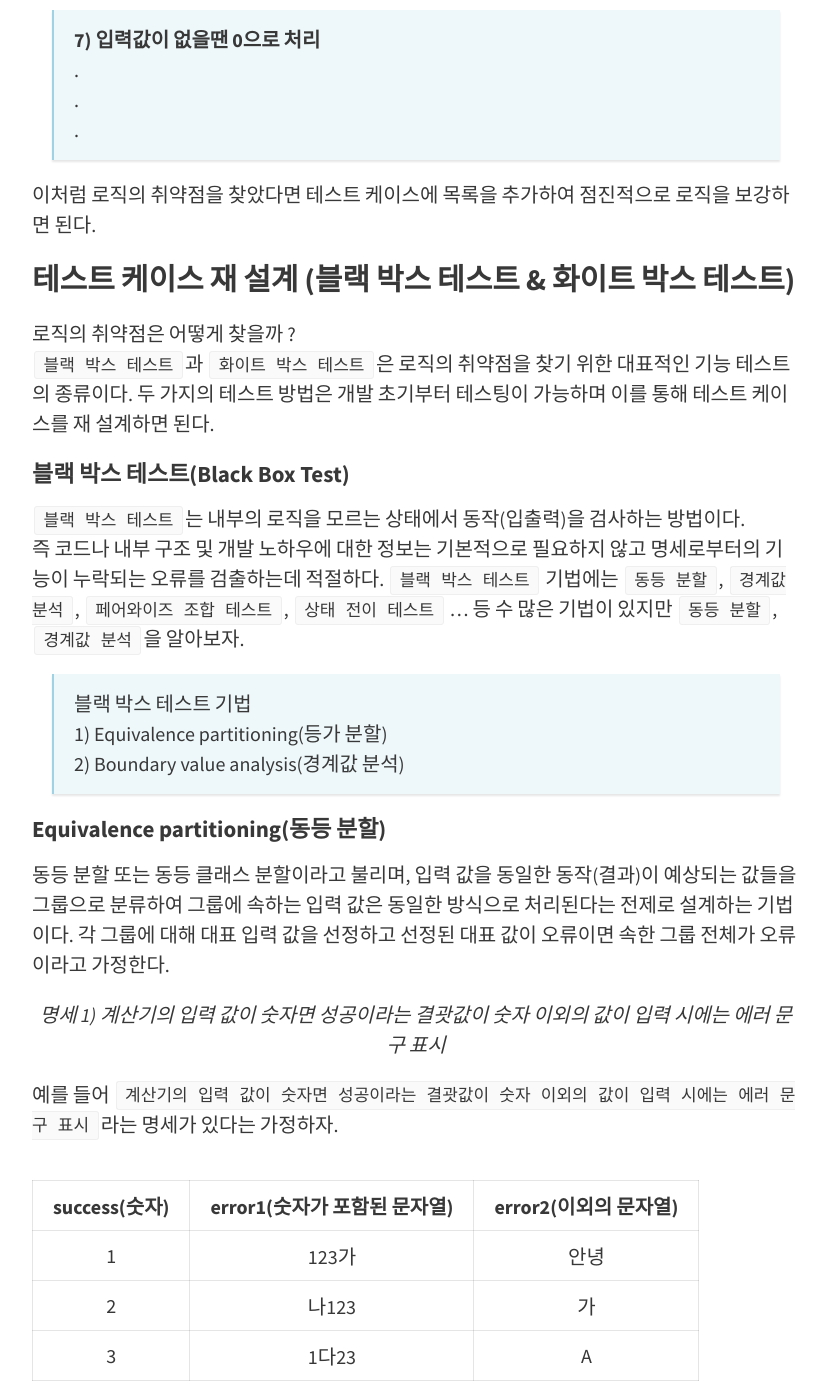
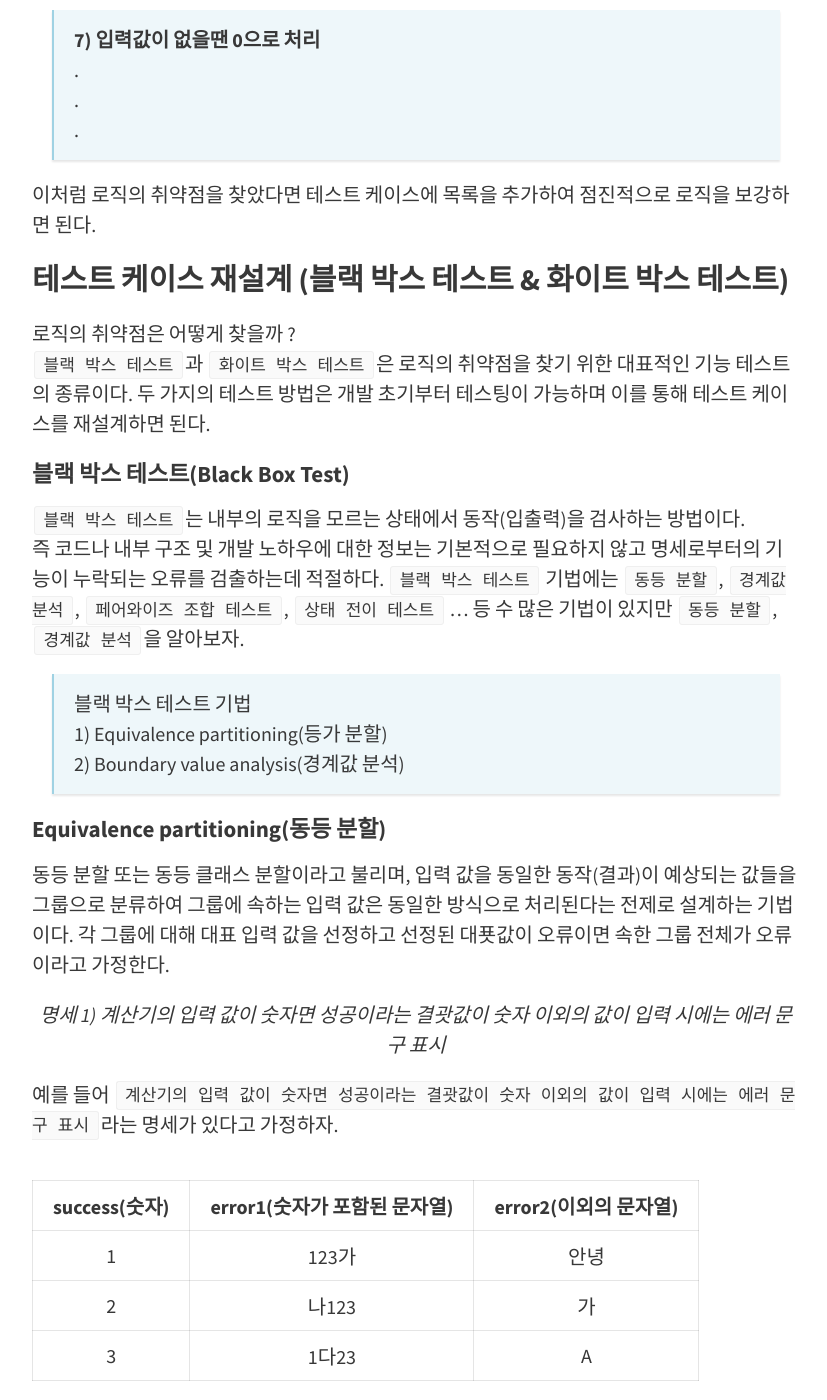
Before and after one commit to gmoon92/gmoon92.github.io, a Jekyll site: the page built from _posts/2018-08-09-TDD2.md, in a window 1280 px wide and 1400 px high, scrolled down 18807 px. Shown: the whole window, without its empty margins (224-1051 px from the left). Built offline with Jekyll 4.4.1, drawn with Linux system fonts in a browser that asks for light colours; comment, search, counter and statistics services are not loaded; some of the changed text lies outside the part shown.

Commit message:
ㅅㄷㄴㅅ

````diff
--- a/_posts/2018-08-09-TDD2.md
+++ b/_posts/2018-08-09-TDD2.md
@@ -274,7 +274,7 @@ public class CustomClassRule implements TestRule {
 4) 녹색!! 테스트가 성공적으로 진행됐음을 알 수 있다. <br/>
 5) 테스트가 진행된 `@Test` 메소드 목록이다. <br/>
 
-#### 메소드 단위생명주기
+#### 메소드 단위 생명주기
 
 <img src="/md/img/TDD/JUnit/1.png" height="400px">
 <em>JUnit 메소드 단위생명주기</em>
@@ -282,7 +282,7 @@ public class CustomClassRule implements TestRule {
 위 그림은 테스트의 결과에 따른 생명주기를 그림으로 표현했다.<br/>
 그림을 보면 각각의 `@Test` 메소드가 실행되는 과정에서 `@Before`, `@After` 매번 인스턴스를 생성한다.<br/>
 매번 인스턴스를 생성함으로 `@Test` 메소드 사이의 상호관계에서 발생하는 부작용을 방지하고 `@Test` 메소드가 독립성을 보장받게 된다.
-각각의 `@Test` 메소드가 실행되기 전에 새로운 인스턴스를 생성하기 때문에 각각의 `@Test` 메소드는 독립적인 객체환경에서 동작할 수 있다. 이를 메소드 단위생명주기라한다.
+각각의 `@Test` 메소드가 실행되기 전에 새로운 인스턴스를 생성하기 때문에 각각의 `@Test` 메소드는 독립적인 객체환경에서 동작할 수 있다. 이를 메소드 단위 생명주기라한다.
 
 ---
 
@@ -306,7 +306,7 @@ TDD를 개발 연습할 때는 유틸성 기능 또는 알고리즘 문제를
 <img src="/md/img/TDD/JUnit/3.png" height="400px">
 <em>S.M.A.R.T</em>
 
-이 후 목표를 정한 후 단위별로 나누어 테스트 케이스를 작성한다.
+이후 목표를 정한 후 단위별로 나누어 테스트 케이스를 작성한다.
 
 > **계산기 테스트 케이스** 			<br/>
 > 1) 계산기 클래스 생성           		<br/>
@@ -429,7 +429,7 @@ public void add(){
 }
 ```
 
-실패하는 코드를 작성한다. 테스트를 통과하기 위해 실제코드에 add 메소드를 작성 후 다시 테스트를 진행해보자.<br/>
+실패하는 코드를 작성한다. 테스트를 통과하기 위해 실제 코드에 add 메소드를 작성 후 다시 테스트를 진행해보자.<br/>
 테스트가 성공적으로 진행됐다.
 
 #### 자연스럽게 보이는 RGR 주기 (ClaenCode)
@@ -437,7 +437,7 @@ public void add(){
 *'실패 -> 성공 -> 리펙토링  (RGR 주기)'*
 
 더하기 기능만 추가했는데 벌써 중복된 코드가 보이기 시작한다. <br/>
-테스트 코드를 리펙토링 후 테스트를 진행 해보자.
+테스트 코드를 리펙토링 후 테스트를 진행해보자.
 
 ##### CalcurationTest.java
 ``` java
@@ -576,10 +576,10 @@ public class CalcurationTest {
 이처럼 로직의 취약점을 찾았다면 테스트 케이스에 목록을 추가하여 점진적으로 로직을 보강하면 된다.
 
 
-### 테스트 케이스 재 설계 (블랙 박스 테스트 & 화이트 박스 테스트)
+### 테스트 케이스 재설계 (블랙 박스 테스트 & 화이트 박스 테스트)
 
 로직의 취약점은 어떻게 찾을까 ? <br/>
-`블랙 박스 테스트`과 `화이트 박스 테스트`은 로직의 취약점을 찾기 위한 대표적인 기능 테스트의 종류이다. 두 가지의 테스트 방법은 개발 초기부터 테스팅이 가능하며 이를 통해 테스트 케이스를 재 설계하면 된다.
+`블랙 박스 테스트`과 `화이트 박스 테스트`은 로직의 취약점을 찾기 위한 대표적인 기능 테스트의 종류이다. 두 가지의 테스트 방법은 개발 초기부터 테스팅이 가능하며 이를 통해 테스트 케이스를 재설계하면 된다.
 
 #### 블랙 박스 테스트(Black Box Test)
 `블랙 박스 테스트`는 내부의 로직을 모르는 상태에서 동작(입출력)을 검사하는 방법이다.<br/>
@@ -592,11 +592,11 @@ public class CalcurationTest {
 
 #### Equivalence partitioning(동등 분할)
  동등 분할 또는 동등 클래스 분할이라고 불리며, 입력 값을 동일한 동작(결과)이 예상되는 값들을 그룹으로 분류하여 그룹에 속하는 입력 값은 동일한 방식으로 처리된다는 전제로 설계하는 기법이다.
- 각 그룹에 대해 대표 입력 값을 선정하고 선정된 대표 값이 오류이면  속한 그룹 전체가 오류이라고 가정한다.
+ 각 그룹에 대해 대표 입력 값을 선정하고 선정된 대푯값이 오류이면 속한 그룹 전체가 오류이라고 가정한다.
 
 _명세 1) 계산기의 입력 값이 숫자면 성공이라는 결괏값이 숫자 이외의 값이 입력 시에는 에러 문구 표시_
 
-예를 들어 `계산기의 입력 값이 숫자면 성공이라는 결괏값이 숫자 이외의 값이 입력 시에는 에러 문구 표시`라는 명세가 있다는 가정하자.
+예를 들어 `계산기의 입력 값이 숫자면 성공이라는 결괏값이 숫자 이외의 값이 입력 시에는 에러 문구 표시`라는 명세가 있다고 가정하자.
 
 |success(숫자)|error1(숫자가 포함된 문자열)|error2(이외의 문자열)|
 |:--:|:-----:|:-----:|
@@ -604,9 +604,9 @@ _명세 1) 계산기의 입력 값이 숫자면 성공이라는 결괏값이 숫
 |2|나123|가|
 |3|1다23|A|
 
-동일한 동작(결과)가 예상되는 입력 값들을 `성공`, `에러1`, `에러2`로 동등클래스로 분할하고 각 그룹의 `1`, `123가`, `안녕`을 대표 값으로 선정한다.
-각 그룹의 대표 값들을 통해 원하는 결과 값이 나오는지 테스트 하는 기법이다.<br/>
-만약 대표 값 `안녕`이 에러라는 결과가 안나온다면 해당 그룹(클래스)에 있는 `가`, `A` 또한 오류가 발생된다고 가정한다.
+동일한 동작(결과)가 예상되는 입력 값들을 `성공`, `에러1`, `에러2`로 동등클래스로 나누고 각 그룹의 `1`, `123가`, `안녕`을 대푯값으로 선정한다.
+각 그룹의 대푯값들을 통해 원하는 결괏값이 나오는지 테스트하는 기법이다.<br/>
+만약 대푯값 `안녕`이 에러라는 결과가 나오지 않는다면 해당 그룹(클래스)에 있는 `가`, `A` 또한 오류가 발행한다고 가정한다.
 
 ###### onlyNumberTest()
 ``` java
@@ -681,7 +681,7 @@ if(
 
 #### Coverage?
 
-`커버리지`는 테스트 대상이 되는 실제코드 중 어느 정도를 '커버'했는지, 즉 테스트 수행이 된 정도를 의미한다. <br/>
+`커버리지`는 테스트 대상이 되는 실제 코드 중 어느 정도를 '커버'했는지, 즉 테스트 수행이 된 정도를 의미한다. <br/>
 `화이트 박스 테스트`에서 코드 커버리지 기준을 활용하여 로직을 검증한다.
 코드 커버리지의 경우 `Statement coverage(구문(문장) 커버리지)`, `Decision or Branch coverage(분기/결정 커버리지)`
 , `Condition coverage(조건 커버리지)`,`MC/DC(변경 조건/결정 커버리지)`, `Multiple condition coverage(다중조건 커버리지)`
@@ -697,9 +697,9 @@ if(
 
 
 #### Statement coverage(구문(문장) 커버리지)
-`구문 커버리지`란 테스트 수행을 통해서 실제코드의 문장(Line)을 모두 수행했음을 의미한다.
+`구문 커버리지`란 테스트 수행을 통해서 실제 코드의 문장(Line)을 모두 수행했음을 의미한다.
 예를 들어 테스트하는데 100줄의 코드 베이스가 있다고 가정한다면 각 line이 한 번이라도 실행이 되어야 한다. <br/>
-그렇다면 아래의 계산기 코드가 100% `구문 커버리지`를 달성했을까 ?
+그렇다면 아래의 계산기 코드가 100% `구문 커버리지`를 달성했을까?
 
 ###### onlyNumber()
 ``` java
````
Also changed, not shown: other parts of _posts/2018-08-09-TDD2.md (+24 -24 lines).
